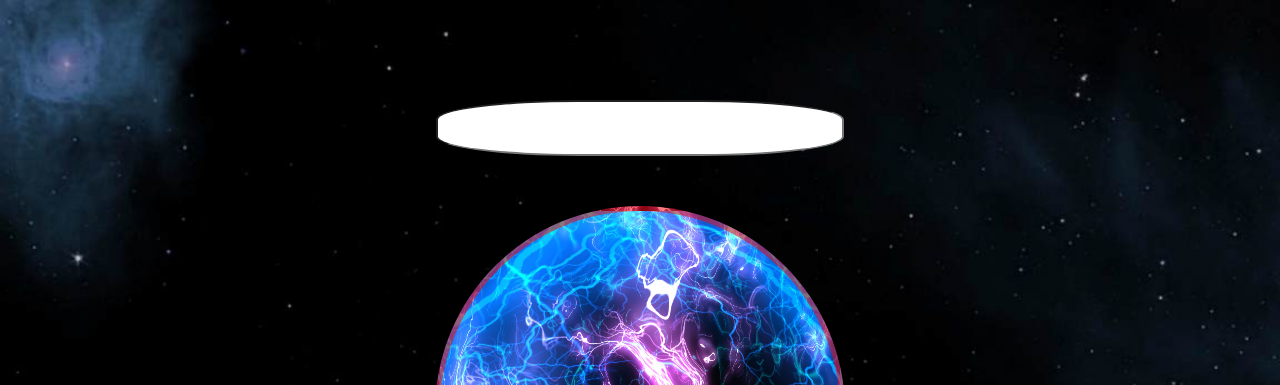
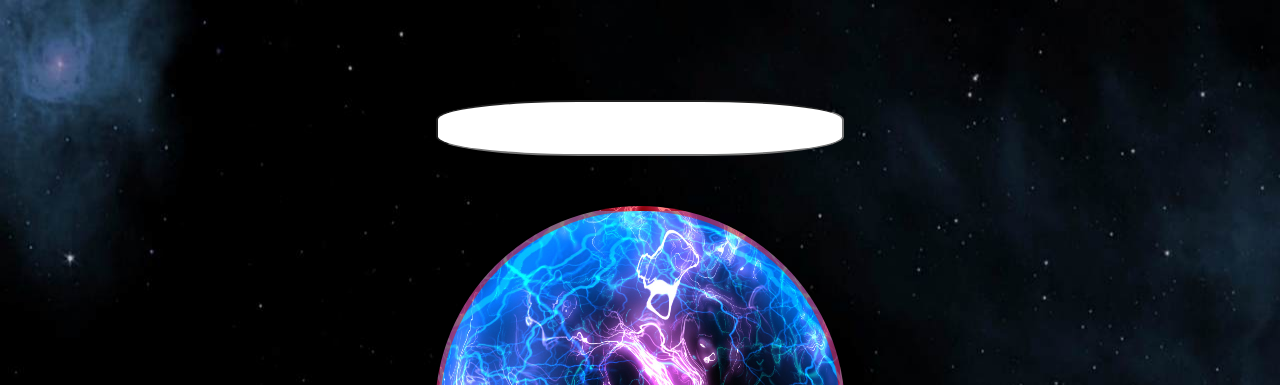
Before and after one commit to TNiurhechev/github.io, a plain HTML site: page index.html in a window 1280 px wide. Shown: the top 385 px of the page. Drawn offline with Linux system fonts and the light colour scheme.

Commit message:
Update webstyle5.css

```diff
--- a/webstyle5.css
+++ b/webstyle5.css
@@ -76,15 +76,14 @@ ol, ul {
 body {
   /* background-color: rgb(83, 25, 190); */
   background-image: url("starbg.jpg");
-  -webkit-background-size: 100%;
--moz-background-size: 100%;
--o-background-size: 100%;
-background-size: 100%;
--webkit-background-size: cover;
--moz-background-size: cover;
--o-background-size: cover;
-background-size: cover;
-  line-height: 1;
+ background-repeat: no-repeat;
+    background-position: 0px 0px;
+    background-attachment: fixed;
+    background-color: #fff;
+    -webkit-background-size: calc(100vw) calc(100vh);
+    -moz-background-size: calc(100vw) calc(100vh);
+    -o-background-size: calc(100vw) calc(100vh);
+    background-size: calc(100vw) calc(100vh);
 }
 .input_
 {
```
